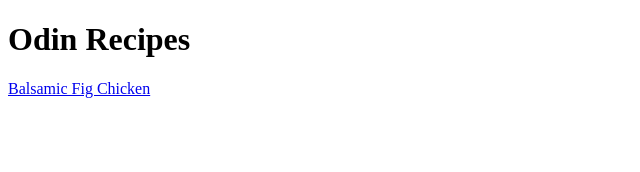
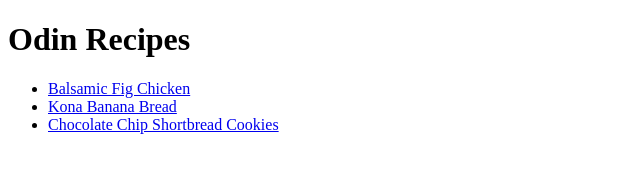
Before and after one commit to kalinaptrsn/odin-recipes, a plain HTML site: page index.html in a window 1280 px wide. Shown: the whole page, without its empty margins (0-640 px from the left). Drawn offline with Linux system fonts and the light colour scheme.

Commit message:
Added links for second and third recipe pages

```diff
--- a/index.html
+++ b/index.html
@@ -7,6 +7,12 @@
 
     <body>
         <h1>Odin Recipes</h1>
-        <a href="recipes/balsamic-fig-chicken.html">Balsamic Fig Chicken</a>
+
+        <ul>
+            <li><a href="recipes/balsamic-fig-chicken.html">Balsamic Fig Chicken</a></li>
+            <li><a href="recipes/kona-banana-bread.html">Kona Banana Bread</a></li>
+            <li><a href="recipes/chocolate-chip-shortbread-cookies.html">Chocolate Chip Shortbread Cookies</a></li>
+        </ul>
+
     </body>
 </html>
```
